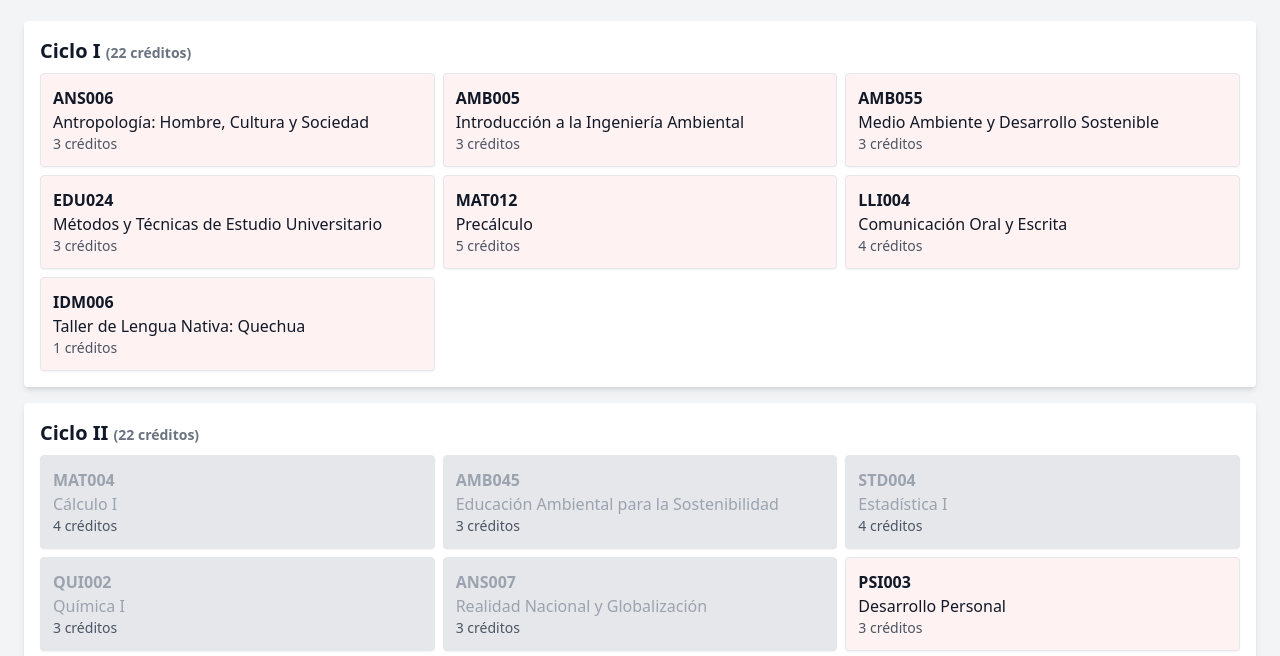
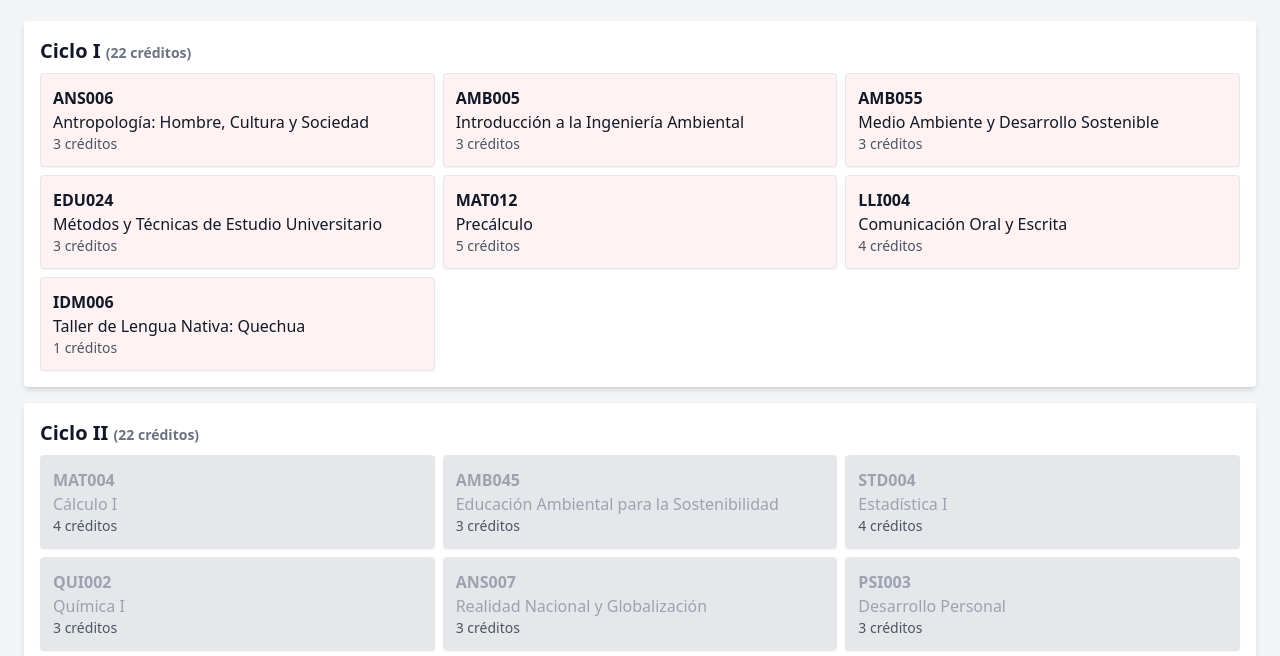
Before and after one commit to imnotrainbi/malla-ambiental, a plain HTML site: page index.html in a window 1280 px wide. Shown: the part 119-775 px from the top of the page. Drawn offline with nearby package versions, Linux system fonts and the light colour scheme.

Commit message:
Update index.html

```diff
--- a/index.html
+++ b/index.html
@@ -38,72 +38,72 @@
       { ciclo: "II", codigo: "STD004", nombre: "Estadística I", creditos: 4, prereq: ["MAT012"] },
       { ciclo: "II", codigo: "QUI002", nombre: "Química I", creditos: 3, prereq: ["AMB005"] },
       { ciclo: "II", codigo: "ANS007", nombre: "Realidad Nacional y Globalización", creditos: 3, prereq: ["ANS006"] },
-      { ciclo: "II", codigo: "PSI003", nombre: "Desarrollo Personal", creditos: 3, prereq: [] },
-      { ciclo: "II", codigo: "SIS106", nombre: "TIC: Taller de Tecnologías de la Información", creditos: 2, prereq: [] },
+      { ciclo: "II", codigo: "PSI003", nombre: "Desarrollo Personal", creditos: 3, prereq: [], creditosMinimos: 10 },
+      { ciclo: "II", codigo: "SIS106", nombre: "TIC: Taller de Tecnologías de la Información", creditos: 2, prereq: [], creditosMinimos: 10 },
 
       // CICLO III
       { ciclo: "III", codigo: "MAT005", nombre: "Cálculo II", creditos: 4, prereq: ["MAT004"] },
       { ciclo: "III", codigo: "STD005", nombre: "Estadística II", creditos: 3, prereq: ["STD004"] },
       { ciclo: "III", codigo: "QUI003", nombre: "Química II", creditos: 4, prereq: ["QUI002"] },
-      { ciclo: "III", codigo: "BIO003", nombre: "Biología General", creditos: 4, prereq: [] },
-      { ciclo: "III", codigo: "AMB013", nombre: "Climatología y Meteorología", creditos: 4, prereq: [] },
-      { ciclo: "III", codigo: "FIL005", nombre: "Pensamiento Filosófico y Ciudadanía", creditos: 3, prereq: [] },
+      { ciclo: "III", codigo: "BIO003", nombre: "Biología General", creditos: 4, prereq: [], creditosMinimos: 30 },
+      { ciclo: "III", codigo: "AMB013", nombre: "Climatología y Meteorología", creditos: 4, prereq: [], creditosMinimos: 30 },
+      { ciclo: "III", codigo: "FIL005", nombre: "Pensamiento Filosófico y Ciudadanía", creditos: 3, prereq: [], creditosMinimos: 30 },
 
       // CICLO IV
       { ciclo: "IV", codigo: "BIO007", nombre: "Microbiología Ambiental", creditos: 4, prereq: ["BIO003"] },
-      { ciclo: "IV", codigo: "FIS001", nombre: "Física I", creditos: 3, prereq: [] },
+      { ciclo: "IV", codigo: "FIS001", nombre: "Física I", creditos: 3, prereq: [], creditosMinimos: 50 },
       { ciclo: "IV", codigo: "INV001", nombre: "Metodología de la Investigación", creditos: 4, prereq: ["STD005"] },
       { ciclo: "IV", codigo: "AMB056", nombre: "Procesos Ambientales", creditos: 4, prereq: ["QUI003"] },
-      { ciclo: "IV", codigo: "CIV072", nombre: "Topografía", creditos: 3, prereq: [] },
+      { ciclo: "IV", codigo: "CIV072", nombre: "Topografía", creditos: 3, prereq: [], creditosMinimos: 50 },
 
       // CICLO V
       { ciclo: "V", codigo: "AMB007", nombre: "Contaminación de Suelos", creditos: 4, prereq: ["AMB056"] },
       { ciclo: "V", codigo: "FIS002", nombre: "Física II", creditos: 4, prereq: ["FIS001"] },
       { ciclo: "V", codigo: "AMB062", nombre: "Operaciones y Procesos Unitarios I", creditos: 3, prereq: ["AMB056"] },
       { ciclo: "V", codigo: "AMB014", nombre: "Toxicología Ambiental", creditos: 4, prereq: ["BIO007"] },
-      { ciclo: "V", codigo: "AMB006", nombre: "Mitigación y Adaptación al Cambio Climático", creditos: 4, prereq: [] },
-      { ciclo: "V", codigo: "AMB064", nombre: "Ética y Deontología Profesional en Ing. Ambiental", creditos: 3, prereq: [] },
+      { ciclo: "V", codigo: "AMB006", nombre: "Mitigación y Adaptación al Cambio Climático", creditos: 4, prereq: [], creditosMinimos: 70 },
+      { ciclo: "V", codigo: "AMB064", nombre: "Ética y Deontología Profesional en Ing. Ambiental", creditos: 3, prereq: [], creditosMinimos: 70 },
 
       // CICLO VI
       { ciclo: "VI", codigo: "AMB063", nombre: "Operaciones y Procesos Unitarios II", creditos: 4, prereq: ["AMB062"] },
-      { ciclo: "VI", codigo: "AMB061", nombre: "Saneamiento Ambiental y Gestión de Riesgos", creditos: 4, prereq: [] },
+      { ciclo: "VI", codigo: "AMB061", nombre: "Saneamiento Ambiental y Gestión de Riesgos", creditos: 4, prereq: [], creditosMinimos: 90 },
       { ciclo: "VI", codigo: "AMB009", nombre: "Manejo y Conservación de Suelos", creditos: 3, prereq: ["AMB007"] },
-      { ciclo: "VI", codigo: "SIS044", nombre: "Taller de Algorítmica y Programación", creditos: 3, prereq: [] },
-      { ciclo: "VI", codigo: "AMB046", nombre: "Sistemas de Gestión y Políticas Ambientales", creditos: 4, prereq: [] },
+      { ciclo: "VI", codigo: "SIS044", nombre: "Taller de Algorítmica y Programación", creditos: 3, prereq: [], creditosMinimos: 90 },
+      { ciclo: "VI", codigo: "AMB046", nombre: "Sistemas de Gestión y Políticas Ambientales", creditos: 4, prereq: [], creditosMinimos: 90 },
       { ciclo: "VI", codigo: "AMB020", nombre: "Contaminación del Agua", creditos: 4, prereq: [] },
 
       // CICLO VII
       { ciclo: "VII", codigo: "ARQ087", nombre: "Sistemas de Información Geográfica", creditos: 3, prereq: [] },
-      { ciclo: "VII", codigo: "AMB023", nombre: "Tecnología de Ingeniería Ambiental", creditos: 3, prereq: [] },
+      { ciclo: "VII", codigo: "AMB023", nombre: "Tecnología de Ingeniería Ambiental", creditos: 3, prereq: [], creditosMinimos: 110 },
       { ciclo: "VII", codigo: "AMB022", nombre: "Contaminación del Aire y Acústica", creditos: 4, prereq: ["AMB020"] },
       { ciclo: "VII", codigo: "AMB056-RS", nombre: "Ingeniería y Gestión de Residuos Sólidos", creditos: 4, prereq: [] },
       { ciclo: "VII", codigo: "ECO056", nombre: "Ingeniería Económica", creditos: 3, prereq: [] },
-      { ciclo: "VII", codigo: "ARQ047", nombre: "Expresión Gráfica", creditos: 2, prereq: [] },
-      { ciclo: "VII", codigo: "EEE I", nombre: "Electivo I", creditos: 3, prereq: [] },
+      { ciclo: "VII", codigo: "ARQ047", nombre: "Expresión Gráfica", creditos: 2, prereq: [], creditosMinimos: 110 },
+      { ciclo: "VII", codigo: "EEE I", nombre: "Electivo I", creditos: 3, prereq: [], creditosMinimos: 110 },
 
       // CICLO VIII
       { ciclo: "VIII", codigo: "AMB082", nombre: "Tecnologías Limpias en los Procesos Industriales", creditos: 4, prereq: ["AMB023"] },
       { ciclo: "VIII", codigo: "AMB015", nombre: "Monitoreo Ambiental", creditos: 3, prereq: ["AMB022"] },
       { ciclo: "VIII", codigo: "AMB047", nombre: "Evaluación del Impacto Ambiental", creditos: 4, prereq: ["AMB046"] },
       { ciclo: "VIII", codigo: "AMB065", nombre: "Hidrología y Manejo de Cuencas", creditos: 4, prereq: ["ARQ087"] },
-      { ciclo: "VIII", codigo: "AMB049", nombre: "Evaluación y Manejo de Riesgos Ambientales", creditos: 4, prereq: [] },
-      { ciclo: "VIII", codigo: "EEE II", nombre: "Electivo II", creditos: 3, prereq: [] },
+      { ciclo: "VIII", codigo: "AMB049", nombre: "Evaluación y Manejo de Riesgos Ambientales", creditos: 4, prereq: [], creditosMinimos: 130 },
+      { ciclo: "VIII", codigo: "EEE II", nombre: "Electivo II", creditos: 3, prereq: [], creditosMinimos: 130 },
 
       // CICLO IX
       { ciclo: "IX", codigo: "AMB011", nombre: "Diseño de Plantas y Sistemas Regenerativos", creditos: 4, prereq: ["AMB047"] },
       { ciclo: "IX", codigo: "AMB048", nombre: "Desarrollo Sostenible y Servicios Ambientales", creditos: 4, prereq: ["AMB049"] },
       { ciclo: "IX", codigo: "AMB025", nombre: "Modelación y Simulación de Sistemas Ambientales", creditos: 4, prereq: ["AMB082"] },
-      { ciclo: "IX", codigo: "INV003", nombre: "Seminario Taller de Tesis I", creditos: 4, prereq: [], creditosMinimos: 120 },
-      { ciclo: "IX", codigo: "ECO064", nombre: "Economía Ambiental", creditos: 3, prereq: [] },
-      { ciclo: "IX", codigo: "EEE III", nombre: "Electivo III", creditos: 3, prereq: [] },
+      { ciclo: "IX", codigo: "INV003", nombre: "Seminario Taller de Tesis I", creditos: 4, prereq: [], creditosMinimos: 150 },
+      { ciclo: "IX", codigo: "ECO064", nombre: "Economía Ambiental", creditos: 3, prereq: [], creditosMinimos: 150 },
+      { ciclo: "IX", codigo: "EEE III", nombre: "Electivo III", creditos: 3, prereq: [], creditosMinimos: 150 },
 
       // CICLO X
       { ciclo: "X", codigo: "AMB026", nombre: "Formulación y Evaluación de Proyectos Ambientales", creditos: 4, prereq: ["INV003"] },
       { ciclo: "X", codigo: "AMB068", nombre: "Acondicionamiento y Ordenamiento Territorial", creditos: 3, prereq: ["AMB048"] },
       { ciclo: "X", codigo: "INV004", nombre: "Seminario Taller de Tesis II", creditos: 4, prereq: ["INV003"], creditosMinimos: 160 },
       { ciclo: "X", codigo: "AMB027", nombre: "Evaluación y Auditoría Ambiental", creditos: 4, prereq: ["AMB011"] },
-      { ciclo: "X", codigo: "DER118", nombre: "Legislación Ambiental", creditos: 4, prereq: [] },
-      { ciclo: "X", codigo: "EEE IV", nombre: "Electivo IV", creditos: 3, prereq: [] },
+      { ciclo: "X", codigo: "DER118", nombre: "Legislación Ambiental", creditos: 4, prereq: [], creditosMinimos: 170 },
+      { ciclo: "X", codigo: "EEE IV", nombre: "Electivo IV", creditos: 3, prereq: [], creditosMinimos: 170 },
 
 
       { ciclo: "Electivos", codigo: "AMB069", nombre: "Tópicos de Producción Más Limpia", creditos: 3, prereq: [] },
@@ -161,10 +161,13 @@
   <div class="grid grid-cols-1 gap-2 md:grid-cols-2 lg:grid-cols-3" id="ciclo-${ciclo}"></div>
 `;
 
+
         const cicloDiv = section.querySelector(`#ciclo-${ciclo}`);
         cursosCiclo.forEach(curso => {
           const estado = calcularEstado(curso);
-          estados[curso.codigo] = estado === "bloqueado" ? "bloqueado" : estados[curso.codigo] || "pendiente";
+          if (!estados[curso.codigo] || estados[curso.codigo] === "bloqueado") {
+            estados[curso.codigo] = estado;
+          }
 
           const card = document.createElement("div");
           card.className = `p-3 border rounded shadow-sm transition ${
```
